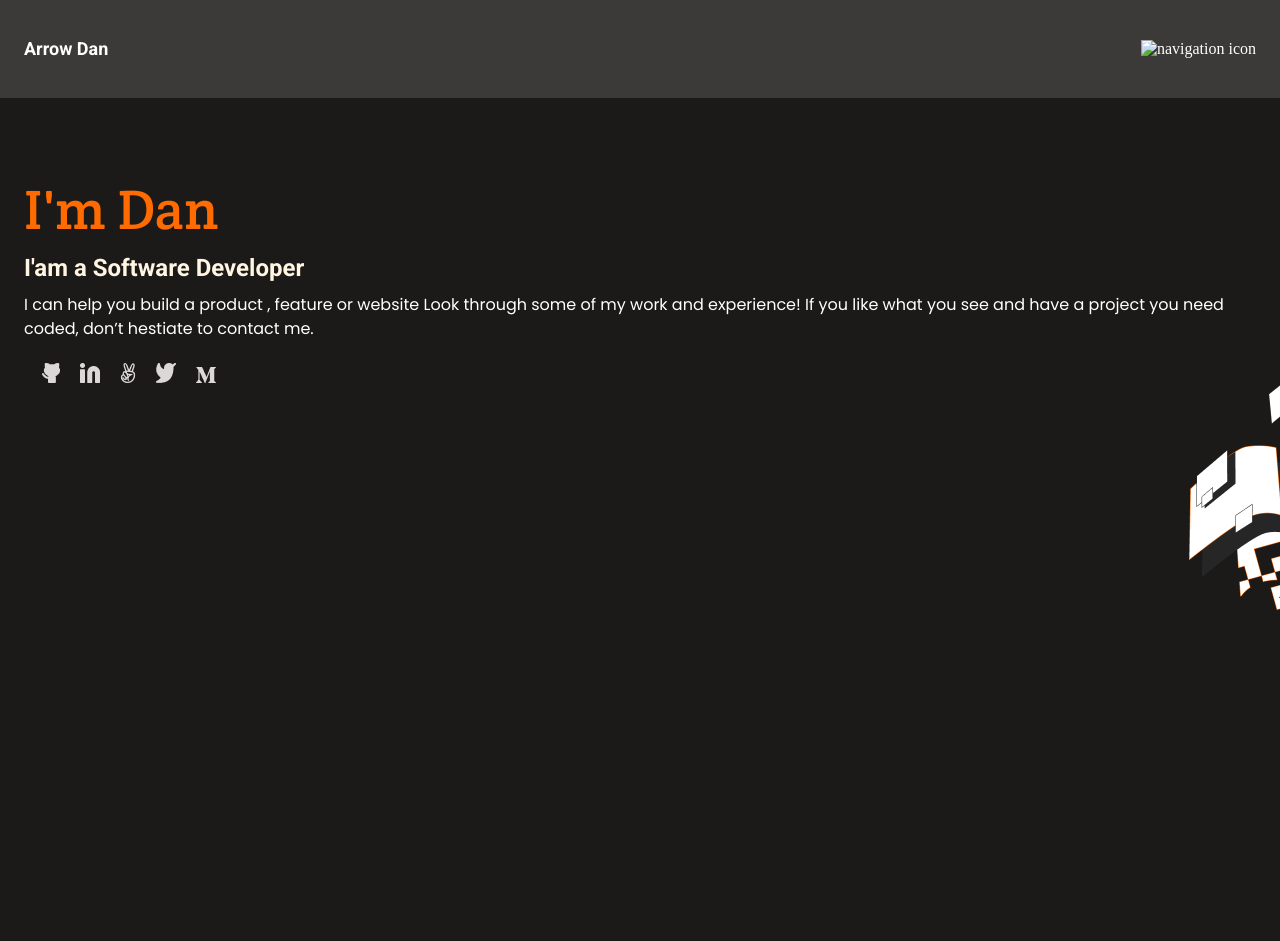
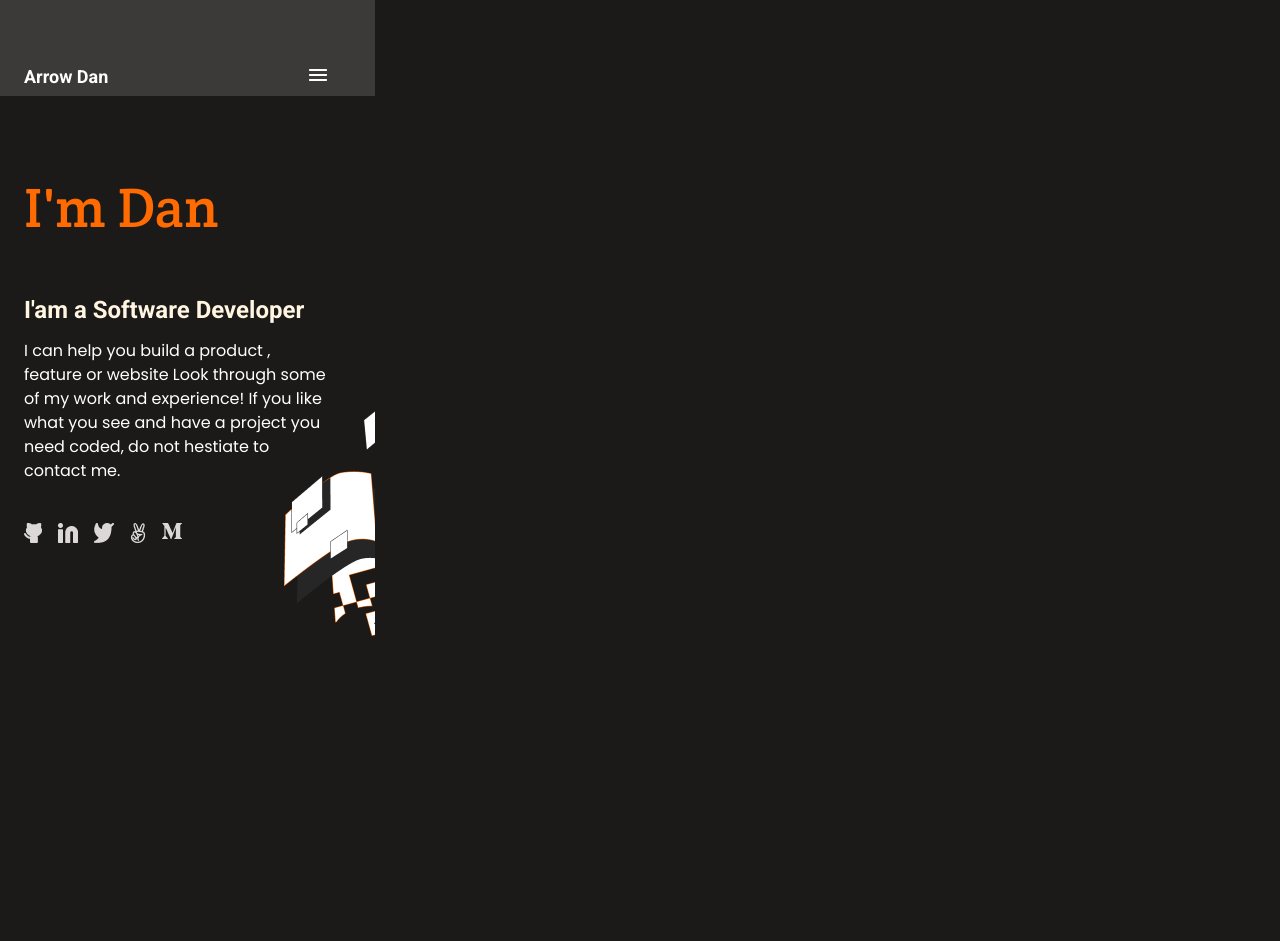
Before and after one commit to dunnyk/micro-portifolio, a website: page index.html in a window 1280 px wide. Before the commit the page ends 800 px from the top, so only its background shows below. Drawn offline with Linux system fonts and the light colour scheme.

Commit message:
Update index.html, style.css and  modified image folder

```diff
--- a/index.html
+++ b/index.html
@@ -12,26 +12,33 @@
 </head>
 <body>
   <header class="header">
-      <a>Arrow Dan</a>
+      <a href="index.html">Arrow Dan</a>
       <nav class="navbar container">
         <img class="hamburger" src="image/Union.png" alt="navigation icon">
       </nav>
   </header>
+
+  <section class="main-container">
+
+  <section class="corner-image">
     <div class="container">
-        <h2 class="logo-message">I'm  Dan</h2>
+        <h1 class="logo-message">I'm  Dan</h1>
         <h3 class="dev-intro">I'am a Software Developer</h3>
         <p class="background">
-            I can help you build a product , feature or website Look through some of my work and experience! If you like what you see and have a project you need coded,
-            don’t hestiate to contact me.
+            I can help you build a product , feature or website Look through some of my work and experience!
+            If you like what you see and have a project you need coded, do not hestiate to contact me.
         </p>
     </div>
-    <div class="social-media  container">
-        <img src="image/github.png" alt="github icon">
-        <img src="image/linkedin.png" alt="linkedin icon">
-        <img src="image/finger.png" alt="peace finger sign">
-        <img src="image/twitter.png" alt="twitter icon">
-        <img src="image/m.png" alt="capital M">
-    </div>
-    <img src="image/illustration-header-mobile.png" alt="a lovely corner image" class="corner-image">
+    <ul class="social-media  container">
+        <li><a href="https://github.com/dunnyk"><img src="image/github.png" alt="github icon"></a></li>
+        <li><a href="https://www.linkedin.com/in/daniel-njoroge-8091b3128/"><img src="image/linkedin.png" alt="linkedin icon"></a></li>
+        <li><a href="https://twitter.com/dankama231"><img src="image/twitter.png" alt="twitter icon"></a></li>
+        <li><a href="https://www.instagram.com/danielkamau231/"><img src="image/finger.png" alt="peace finger sign"></a></li>
+        <li><a href="https://medium.com/@danielkamau231"><img src="image/medium.png" alt="M logo"></a></li>
+    </ul>
+  </section>
+  </section>
+
+
 </body>
 </html>
--- a/style.css
+++ b/style.css
@@ -1,11 +1,9 @@
-* {
-  margin: 0;
-  padding: 0;
-}
-
 body {
   background-color: #1c1a19;
   color: white;
+  width: 375px;
+  margin: 0;
+  padding: 0;
 }
 
 .social-media img {
@@ -13,29 +11,43 @@ body {
 }
 
 .social-media {
-  padding-left: 18px;
+  padding: 18px;
   margin-top: 22px;
+  display: flex;
+  height: 400px;
+  background-repeat: no-repeat;
+  margin-right: 0;
+  list-style: none;
 }
 
 .container {
-  margin-left: 24px;
+  padding-left: 24px;
+  padding-right: 24px;
 }
 
 .header {
-  height: 50px;
+  height: 48px;
   background: #3c3a39;
   display: flex;
   justify-content: space-between;
   align-items: center;
   padding: 24px;
+  margin-top: ;
 }
 
-.header > a {
+.header a {
   font-family: "Roboto", sans-serif;
   font-style: normal;
   font-weight: 700;
   font-size: 18px;
   line-height: 24px;
+  color: white;
+  text-decoration: none;
+  padding-top: 58px;
+}
+
+.hamburger {
+  padding-top: 58px;
 }
 
 .logo-message {
@@ -78,8 +90,16 @@ body {
   margin-right: 24px;
 }
 
-.corner-image {
-  position: absolute;
-  right: 0;
-  top: 250px;
+.main-container {
+  background-image: url("image/illustration-header-mobile.png");
+  background-repeat: no-repeat;
+  background-position: right bottom;
+  background-position-y: 100px;
+  padding-bottom: 0;
+  height: 590px;
 }
+
+.social-connect {
+  margin-left: 10px;
+  padding: 10px;
+}
```
Also changed, not shown: image/Union.png (added), image/medium.png (renamed from image/m.png).
